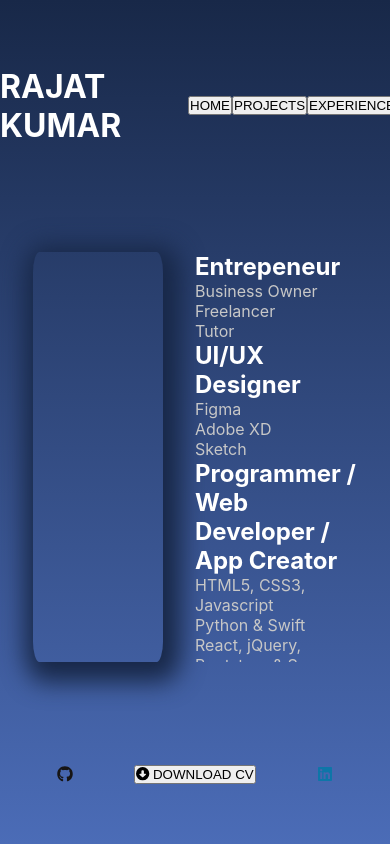
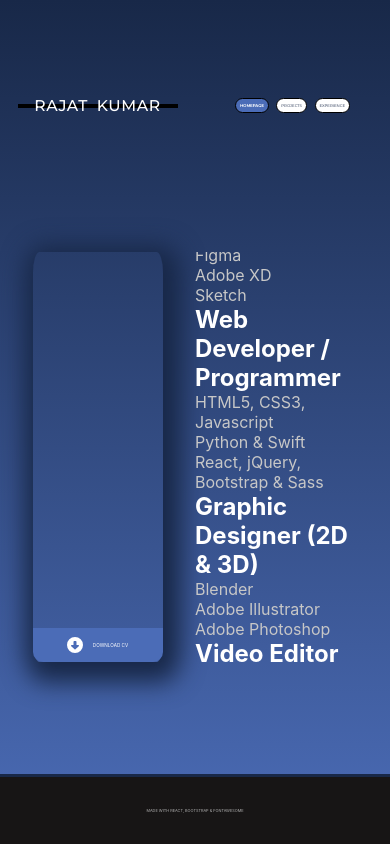
Before and after one commit to KingKumar9/portfolio, a React (Create React App) app: page / in a window 390 px wide. Built offline with nearby package versions, Linux system fonts and the light colour scheme.

Commit message:
Extreme CSS detailing on entire page; Some css for responsive design (not finished); Footer reconstruction; Header components detailed but header links are not finished

```diff
--- a/public/index.html
+++ b/public/index.html
@@ -23,6 +23,9 @@
       Learn how to configure a non-root public URL by running `npm run build`.
     -->
     <title>Portfolio</title>
+    <style>
+      @import url('https://fonts.googleapis.com/css2?family=Montserrat:wght@100;300;400;500&display=swap');
+    </style>
   </head>
   <body>
     <noscript>You need to enable JavaScript to run this app.</noscript>
--- a/src/App.css
+++ b/src/App.css
@@ -29,9 +29,23 @@
   align-items: center;
 }
 
-.name {
-  color: white;
+.name > h1 {
+  color: #fff;
   text-transform: uppercase;
+  font-family: 'Montserrat', sans-serif;
+  font-size: 4vw;
+  font-weight: 500;
+  word-spacing: 1vw;
+  letter-spacing: 0.15vw;
+  z-index: 1;
+}
+
+.name::before {
+  content: '';
+  position: absolute;
+  width: 40vw;
+  border: 2px solid black;
+  z-index: 0;
 }
 
 .links {
@@ -40,6 +54,30 @@
 
 .links > button {
   text-transform: uppercase;
+  font-size: 1vw;
+  border: none;
+  margin: 1vw;
+  padding: 1vw;
+  border-radius: 10vw;
+  background-color: white;
+  color: #182848;
+  border: 1px solid black;
+  font-family: 'Montserrat', sans-serif;
+}
+
+.links > button:first-child {
+  font-weight: 600;
+  color: white;
+  background-color: #4b6cb7;
+}
+
+.links > button:first-child:hover {
+  background-color: #182848;
+  transition: all 250ms ease-in;
+}
+
+.links > button:hover {
+  cursor: pointer;
 }
 
 .body {
@@ -51,12 +89,22 @@
 
 .card {
   grid-area: 2/2/12/6;
+  display: grid;
+  grid-template-columns: repeat(12, 1fr);
+  grid-template-rows: repeat(12, 1fr);
   border-radius: 5%;
   box-shadow: 5px 7px 25px 13px #182848;
 }
 
+.card:hover {
+
+}
+
 .text {
   grid-area: 2/7/12/12;
+  display: flex;
+  flex-direction: column;
+  justify-content: center;
   overflow: scroll;
 }
 
@@ -69,27 +117,47 @@
 }
 
 .footer {
-  grid-area: 11/1/13/13;
-  display: flex;
-  flex-direction: row;
-}
-
-.footer > div {
-  width: 33.3%;
-  height: 100%;
+  grid-area: 12/1/13/13;
   display: flex;
   justify-content: center;
   align-items: center;
+  background-color: #171515;
+  border-top: 3px solid #182848;
+}
 
+.footer > p {
+  color: rgb(174, 174, 174);
+  text-transform: uppercase;
+  font-size: 1vw;
 }
 
 .cv {
-
+  grid-area: 12/1/13/13;
+  display: flex;
+  justify-content: center;
+  align-items: center;
+  color: #ffffff;
+  background-color: #4b6cb7;
+  text-decoration: none;
+  border-radius: 0 0 10px 10px;
+  padding: 5px 10px;
 }
 
-.cv > button {
+.cv > p {
+  width: auto;
+  height: auto;
+  border: none;
+  background-color: inherit;
   text-transform: uppercase;
+  font-size: 1.2vw;
+  color: #ffffff;
+  margin-left: 10px;
+}
+
+.cv:hover, .cv:hover > p {
   cursor: pointer;
+  background-color: #182848;
+  transition: all 250ms ease-in;
 }
 
 .profiles {
--- a/src/body.js
+++ b/src/body.js
@@ -1,17 +1,30 @@
 import React from 'react';
+import { FontAwesomeIcon } from '@fortawesome/react-fontawesome';
+import { faGithub } from '@fortawesome/free-brands-svg-icons';
+import { faArrowAltCircleDown } from '@fortawesome/free-solid-svg-icons';
 
 class Body extends React.Component {
     render() {
         return (
             <div className='body'>
-                <div className='card'></div>
+
+
+
+                <div className='card'>
+                    <div style={{ display: 'none' }}>  {/* Remove Style */}
+                        <a className='github-icon' href='https://github.com/KingKumar9'>
+                            <FontAwesomeIcon icon={ faGithub } />
+                        </a>
+                    </div>
+                    <a className='cv' href='rajatkumar-cv.docx' download>
+                        <FontAwesomeIcon icon={ faArrowAltCircleDown } />
+                        <p>download cv</p>
+                    </a>
+                </div>
+
+
+
                 <div className='text'>
-                    <div>
-                        <h2>Entrepeneur</h2>
-                        <p>Business Owner</p>
-                        <p>Freelancer</p>
-                        <p>Tutor</p>
-                    </div>
                     <div>
                         <h2>UI/UX Designer</h2>
                         <p>Figma</p>
@@ -19,7 +32,7 @@ class Body extends React.Component {
                         <p>Sketch</p>
                     </div>
                     <div>
-                        <h2>Programmer / Web Developer / App Creator</h2>
+                        <h2>Web Developer / Programmer</h2>
                         <p>HTML5, CSS3, Javascript</p>
                         <p>Python & Swift</p>
                         <p>React, jQuery, Bootstrap & Sass</p>
@@ -28,7 +41,7 @@ class Body extends React.Component {
                         <h2>Graphic Designer (2D & 3D)</h2>
                         <p>Blender</p>
                         <p>Adobe Illustrator</p>
-                        <p>Canva</p>
+                        <p>Adobe Photoshop</p>
                     </div>
                     <div>
                         <h2>Video Editor</h2>
--- a/src/footer.js
+++ b/src/footer.js
@@ -1,27 +1,10 @@
 import React from 'react';
-import { FontAwesomeIcon } from '@fortawesome/react-fontawesome';
-import { faGithub, faLinkedin } from '@fortawesome/free-brands-svg-icons';
-import { faArrowAltCircleDown } from '@fortawesome/free-solid-svg-icons';
 
 class Footer extends React.Component {
     render() {
         return (
             <div className='footer'>
-                <div>
-                    <a className='github-icon' href='https://github.com/KingKumar9'>
-                        <FontAwesomeIcon icon={ faGithub } />
-                    </a>
-                </div>
-                <div>
-                    <a className='cv' href='rajatkumar-cv.docx' download>
-                        <button><FontAwesomeIcon icon={ faArrowAltCircleDown } /> download cv</button>
-                    </a>
-                </div>
-                <div>
-                    <a className='linkedin-icon' href='https://www.linkedin.com/in/rajat-kumar-66ba72175/'>
-                        <FontAwesomeIcon icon={ faLinkedin } />
-                    </a>
-                </div>
+                <p>made with react, bootstrap & fontawesome</p>
             </div>
         )
     }
--- a/src/header.js
+++ b/src/header.js
@@ -8,9 +8,9 @@ class Header extends React.Component {
                     <h1>rajat kumar</h1>
                 </div>
                 <div className='links'>
-                    <button>Home</button>
-                    <button>Projects</button>
-                    <button>Experience</button>
+                    <button>homepage</button>
+                    <button>projects</button>
+                    <button>experience</button>
                 </div>
             </div>
         )
```
